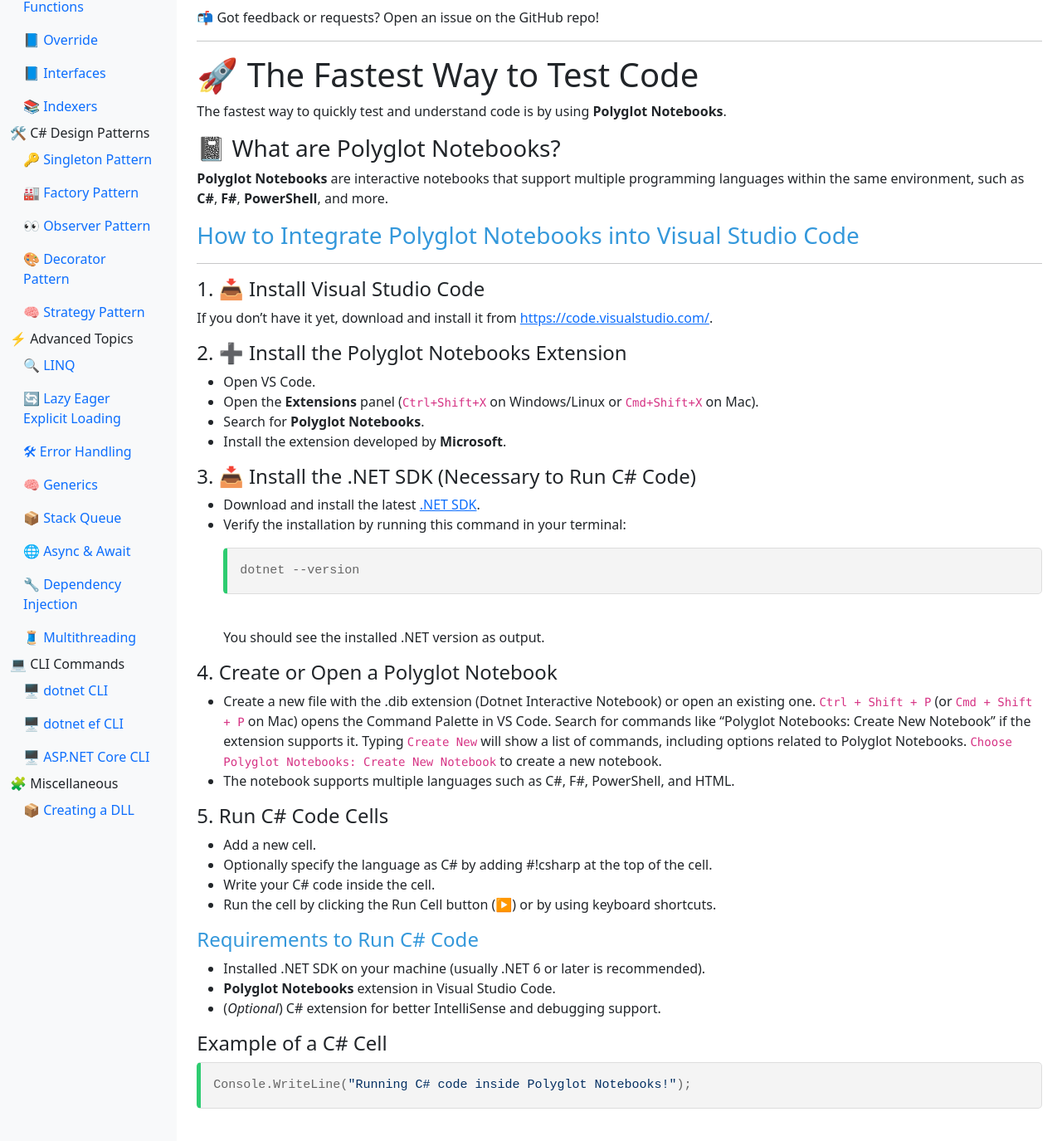
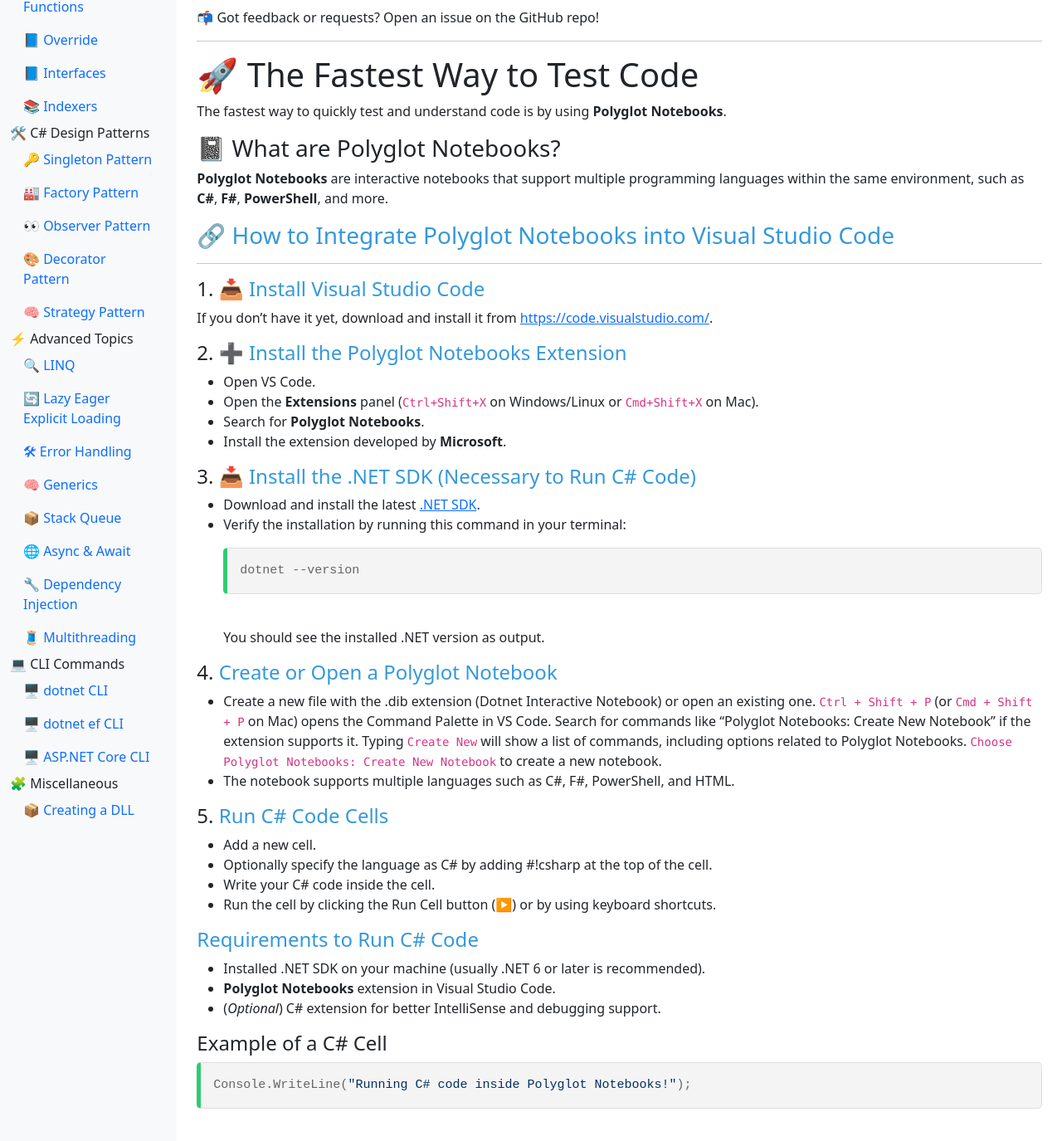
Before and after one commit to buribalkan/C-SHARP-Training, a Jekyll site: the page built from index.md, in a window 1280 px wide and 1400 px high, scrolled down 974 px. Shown: the top 1375 px of the window at 83% size. Built offline with Jekyll 4.4.1, drawn with Linux system fonts in a browser that asks for light colours; nearby versions of some CDN libraries.

Commit message:
Update index.md

````diff
--- a/index.md
+++ b/index.md
@@ -143,20 +143,20 @@ The fastest way to quickly test and understand code is by using **Polyglot Noteb
 **Polyglot Notebooks** are interactive notebooks that support multiple programming languages within the same environment, such as **C#**, **F#**, **PowerShell**, and more.
 
 
-### <span style="color:#3498db">How to Integrate Polyglot Notebooks into Visual Studio Code</span>
+### 🔗 <span style="color:#3498db">How to Integrate Polyglot Notebooks into Visual Studio Code</span>
 ---
-#### 1. 📥 Install Visual Studio Code
+#### 1. 📥 <span style="color:#3498db">Install Visual Studio Code</span>
 
 If you don’t have it yet, download and install it from [https://code.visualstudio.com/](https://code.visualstudio.com/).
 
-#### 2. ➕ Install the Polyglot Notebooks Extension
+#### 2. ➕ <span style="color:#3498db">Install the Polyglot Notebooks Extension</span>
 
 - Open VS Code.
 - Open the **Extensions** panel (`Ctrl+Shift+X` on Windows/Linux or `Cmd+Shift+X` on Mac).
 - Search for **Polyglot Notebooks**.
 - Install the extension developed by **Microsoft**.
 
-#### 3. 📥 Install the .NET SDK (Necessary to Run C# Code)
+#### 3. 📥 <span style="color:#3498db">Install the .NET SDK (Necessary to Run C# Code)</span>
 
 - Download and install the latest [.NET SDK](https://dotnet.microsoft.com/en-us/download).
 - Verify the installation by running this command in your terminal:
@@ -166,13 +166,13 @@ If you don’t have it yet, download and install it from [https://code.visualstu
   ```
 You should see the installed .NET version as output.
 
-#### 4. Create or Open a Polyglot Notebook
+#### 4. <span style="color:#3498db">Create or Open a Polyglot Notebook</span>
 
 - Create a new file with the .dib extension (Dotnet Interactive Notebook) or open an existing one.
   `Ctrl + Shift + P` (or `Cmd + Shift + P` on Mac) opens the Command Palette in VS Code. Search for commands like “Polyglot Notebooks: Create New Notebook” if the extension supports it. Typing `Create New` will show a list of commands, including options related to Polyglot Notebooks. `Choose Polyglot Notebooks: Create New Notebook` to create a new notebook.
 - The notebook supports multiple languages such as C#, F#, PowerShell, and HTML.
 
-#### 5. Run C# Code Cells
+#### 5. <span style="color:#3498db">Run C# Code Cells</span>
 - Add a new cell.
 - Optionally specify the language as C# by adding #!csharp at the top of the cell.
 - Write your C# code inside the cell.
````
